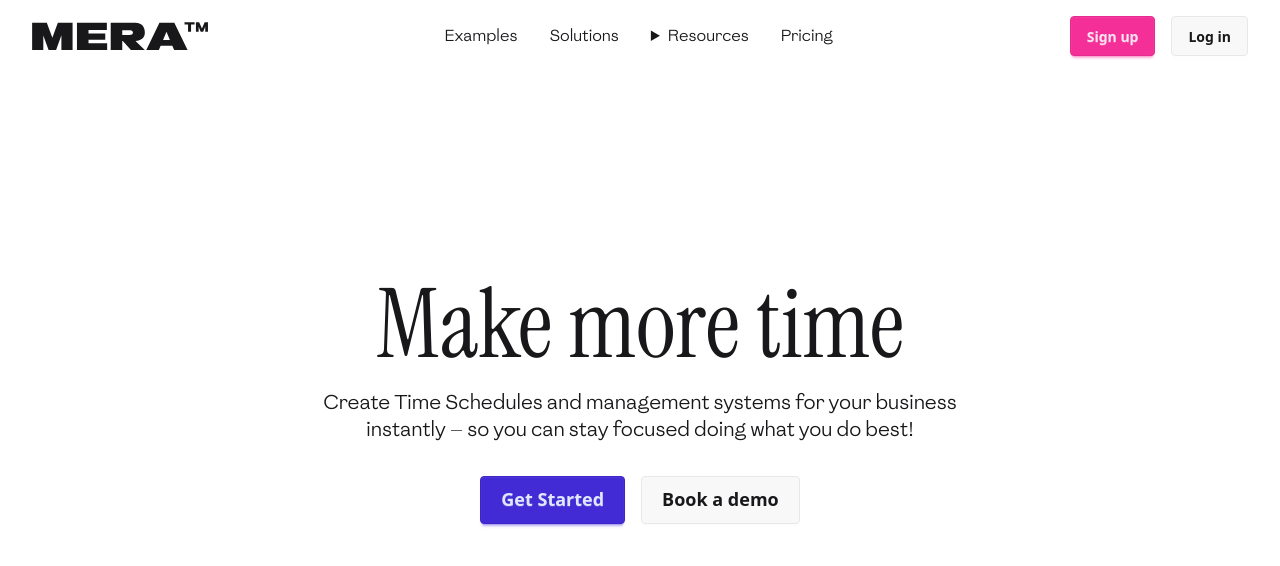
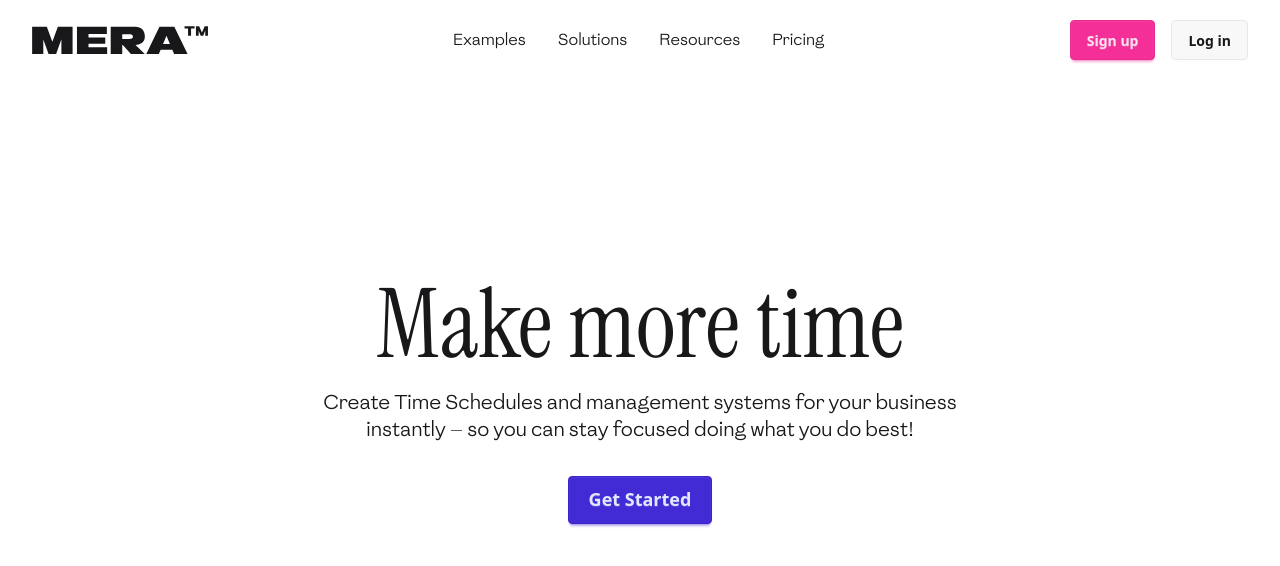
Before and after one commit to Hampus2001/mera, a Next.js app in the folder frontend/: page / in a window 1280 px wide. Shown: the top 566 px of the page. Built offline with nearby package versions, Linux system fonts and the light colour scheme.

Commit message:
sista fix

```diff
--- a/frontend/app/page.js
+++ b/frontend/app/page.js
@@ -1,8 +1,9 @@
 import LandingNav from "@/components/LandingNav";
+import Link from "next/link";
 
 export default function Home() {
   return (
-    <main className="">
+    <>
       <LandingNav />
       <section className="flex flex-col items-center justify-center h-screen px-20 lg:px-80 gap-y-4 ">
         <h1 className="font-instrument text-6xl lg:text-8xl">Make more time</h1>
@@ -11,11 +12,12 @@ export default function Home() {
           instantly — so you can stay focused doing what you do best!
         </h2>
         <span className="flex items-center gap-4">
-          <button className="btn btn-lg btn-primary">Get Started</button>
-          <button className="btn btn-lg">Book a demo</button>
+          <Link href="signup">
+            <button className="btn btn-lg btn-primary">Get Started</button>
+          </Link>
         </span>
       </section>
       <div className="h-screen"></div>
-    </main>
+    </>
   );
 }
--- a/frontend/components/LandingNav.js
+++ b/frontend/components/LandingNav.js
@@ -13,7 +13,7 @@ export default function LandingNav({ variant }) {
 
   return (
     <header className="fixed top-0 left-0 w-screen z-10 backdrop-blur-sm">
-      <div className="flex items-center justify-between px-8 py-4">
+      <div className="flex items-center justify-between px-8 py-4 h-20">
         <div>
           <Link href="/">
             <svg
@@ -39,17 +39,9 @@ export default function LandingNav({ variant }) {
               <Link className="cursor-pointer" href="/">
                 Solutions
               </Link>
-              <details className="dropdown">
-                <summary className="cursor-pointer">Resources</summary>
-                <ul className="menu dropdown-content p-4 bg-base-200 mt-1">
-                  <li>
-                    <a>Item</a>
-                  </li>
-                  <li>
-                    <a>Item</a>
-                  </li>
-                </ul>
-              </details>
+              <Link className="cursor-pointer" href="/">
+                Resources
+              </Link>
 
               <Link className="cursor-pointer" href="/">
                 Pricing
```
